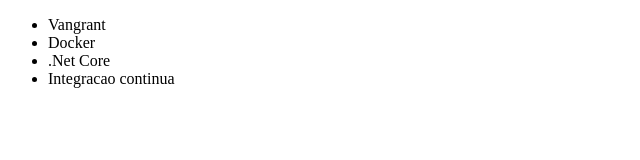
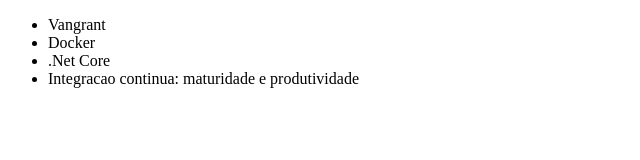
Before and after one commit to henrique-costa/alura-git, a plain HTML site: page index.html in a window 1280 px wide. Shown: the whole page, without its empty margins (0-640 px from the left). Drawn offline with Linux system fonts and the light colour scheme.

Commit message:
Renomeando curso de integracao continua

```diff
--- a/index.html
+++ b/index.html
@@ -11,7 +11,7 @@
         <li>Vangrant</li>
         <li>Docker</li>
         <li>.Net Core</li>
-        <li>Integracao continua</li>
+        <li>Integracao continua: maturidade e produtividade</li>
     </ul>
 </body>
 </html>
```
